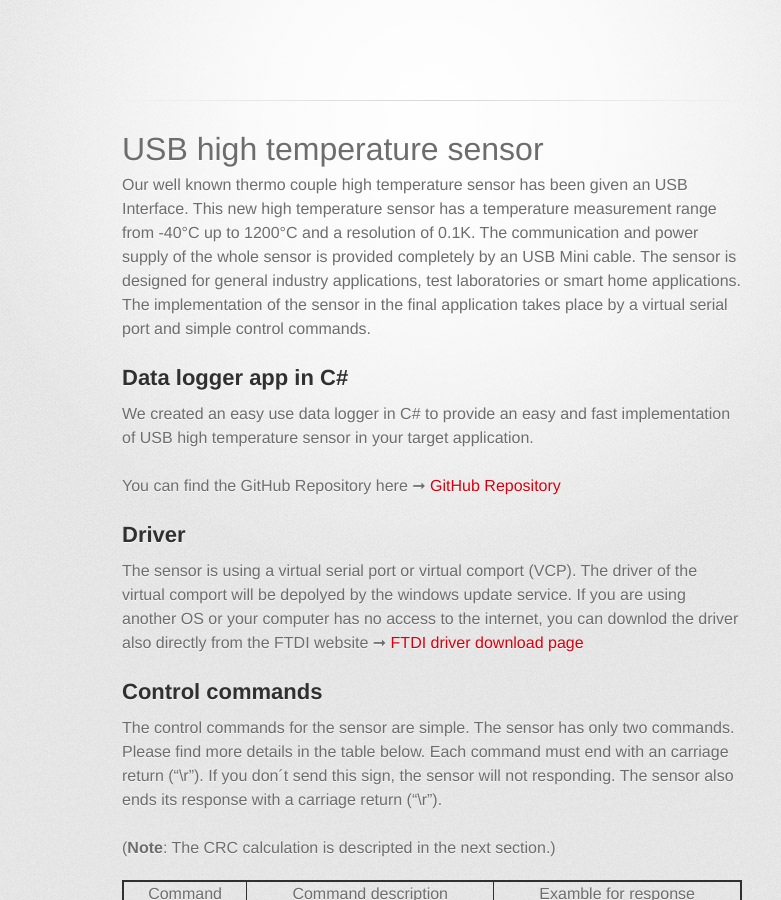
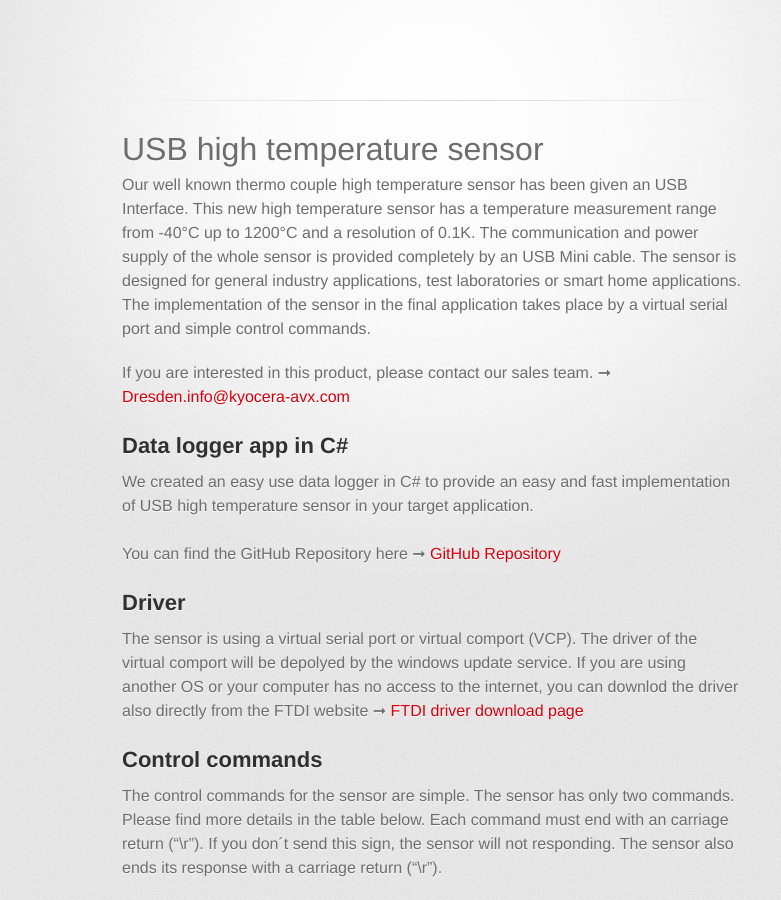
Before and after one commit to KYOCERA-AVX-Components-Dresden/USB-high-temperature-sensor, a Jekyll site: the page built from index.md, in a window 1280 px wide and 900 px high. Shown: the whole window, without its empty margins (208-989 px from the left). Built offline with Jekyll 4.4.1, drawn with Linux system fonts in a browser that asks for light colours; some web fonts are replaced; the repository's description, which GitHub fills in, is left out; our own code applies the rules of GitHub Pages for plain Markdown files.

Commit message:
Sales mail address added

```diff
--- a/index.md
+++ b/index.md
@@ -5,6 +5,8 @@ title:
 # USB high temperature sensor
 
 Our well known thermo couple high temperature sensor has been given an USB Interface. This new high temperature sensor has a temperature measurement range from -40°C up to 1200°C and a resolution of 0.1K. The communication and power supply of the whole sensor is provided completely by an USB Mini cable. The sensor is designed for general industry applications, test laboratories or smart home applications. The implementation of the sensor in the final application takes place by a virtual serial port and simple control commands.
+
+If you are interested in this product, please contact our sales team.  ➞ [Dresden.info@kyocera-avx.com](mailto:Dresden.info@kyocera-avx.com)
 
 ## Data logger app in C#
 
```
